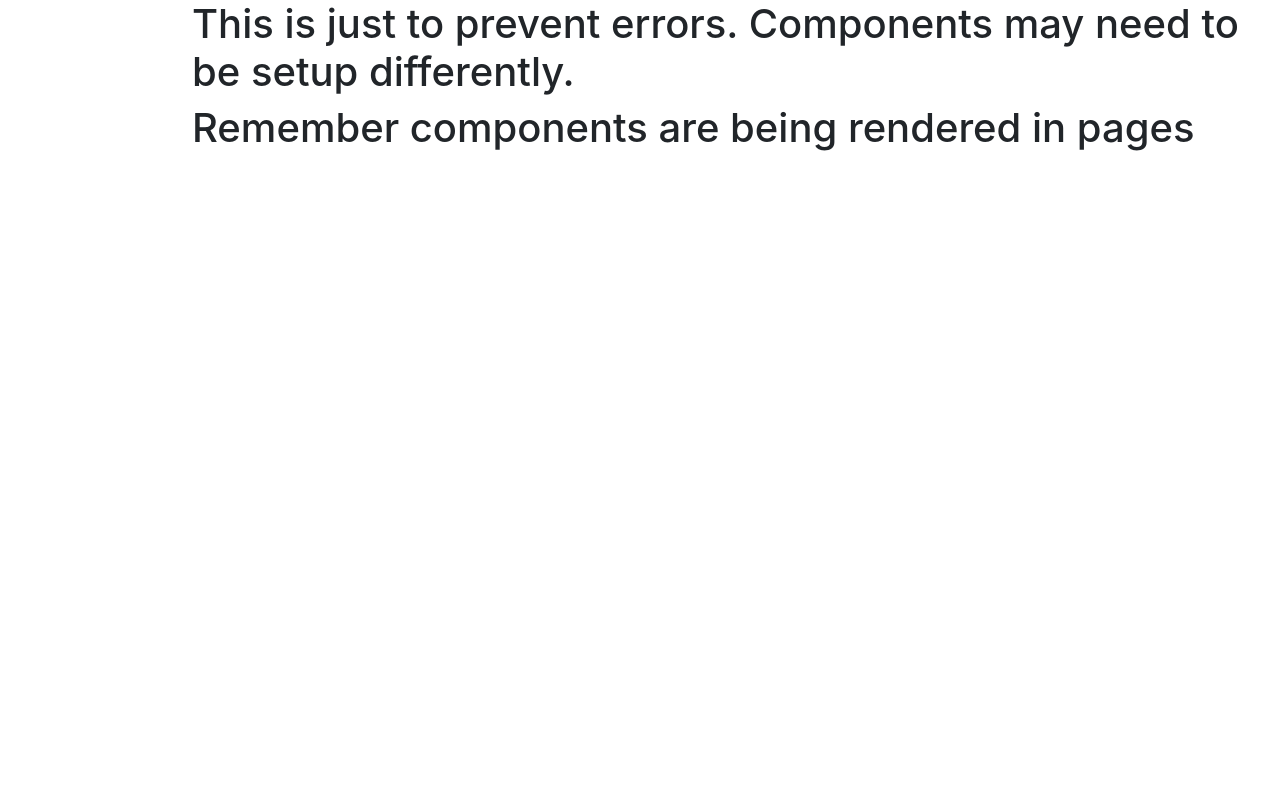
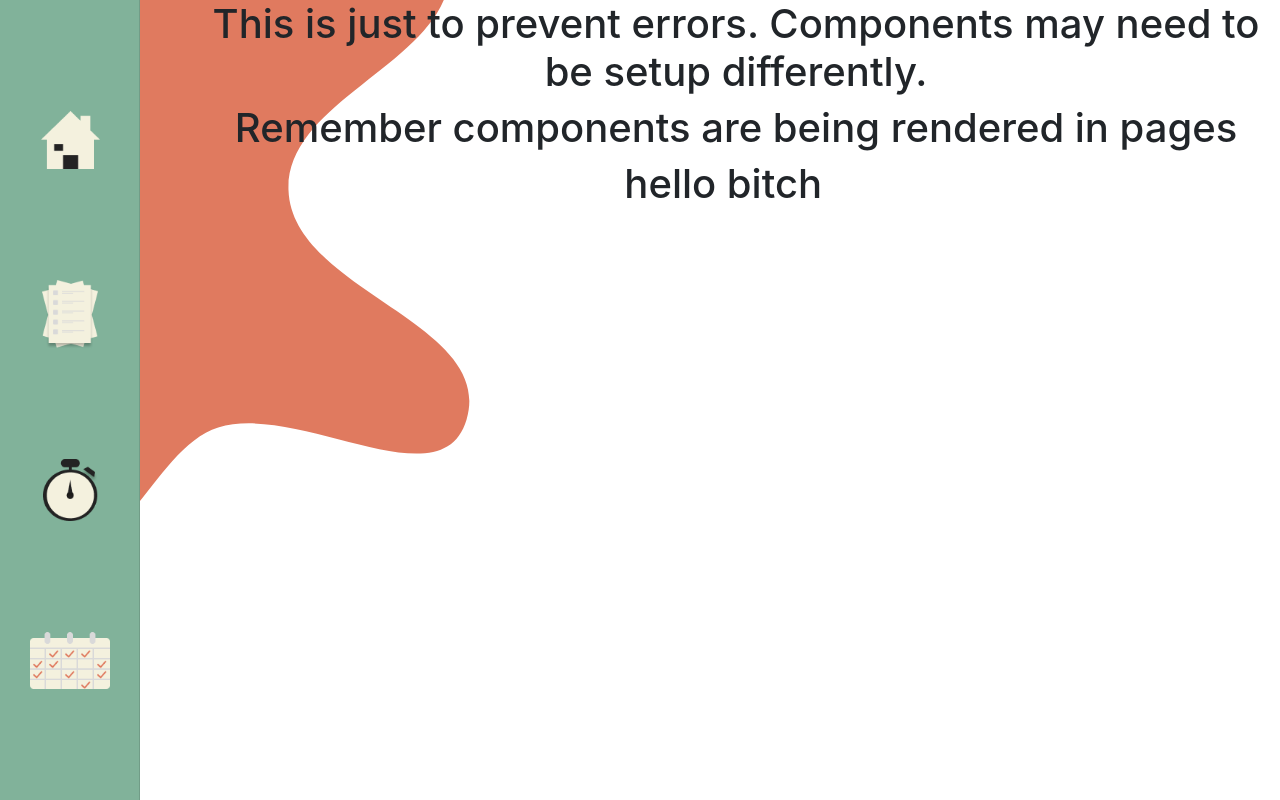
Before and after one commit to quigongian/Compsigh-WebDevelopment, a React (Create React App) app in the folder client/my-app/: page /dashboard/timmer in a window 1280 px wide. Built offline with nearby package versions, Linux system fonts and the light colour scheme; the HTML template or start-up script is replaced by a standard one.

Commit message:
fixed margins

```diff
--- a/client/my-app/src/components/dashboard_components/timer.css
+++ b/client/my-app/src/components/dashboard_components/timer.css
@@ -1,6 +1,12 @@
-.timer-wrapper{
+.timer-wrapper {
     background-image: url(../../image_content/dashBlob2.svg);
-    background-image: url(../../image_content/dashBlob1.svg);
     background-repeat:no-repeat;
-    background-size: 100% 100%;
 }
+
+.content {
+    margin-left: 13%;
+}
+
+h1 {
+    text-align: center;
+}
--- a/client/my-app/src/components/dashboard_components/timer.tsx
+++ b/client/my-app/src/components/dashboard_components/timer.tsx
@@ -1,12 +1,19 @@
 import React from "react";
+import './timer.css'
+import Sidebar from "./sidebar";
+
 
 export const Timer = () => {
   return (
     <>
-      <div style={{ marginLeft: "15%" }} className="timer-wrapper">
-        <h1>This is just to prevent errors. Components may need to be setup differently.</h1>
-        <h1>Remember components are being rendered in pages</h1>
+    <body className="timer-wrapper">
+    <Sidebar/>
+      <div className="content">
+        <h1>
+          hello bitch
+        </h1>
       </div>
+    </body>
     </>
   );
 };
```
